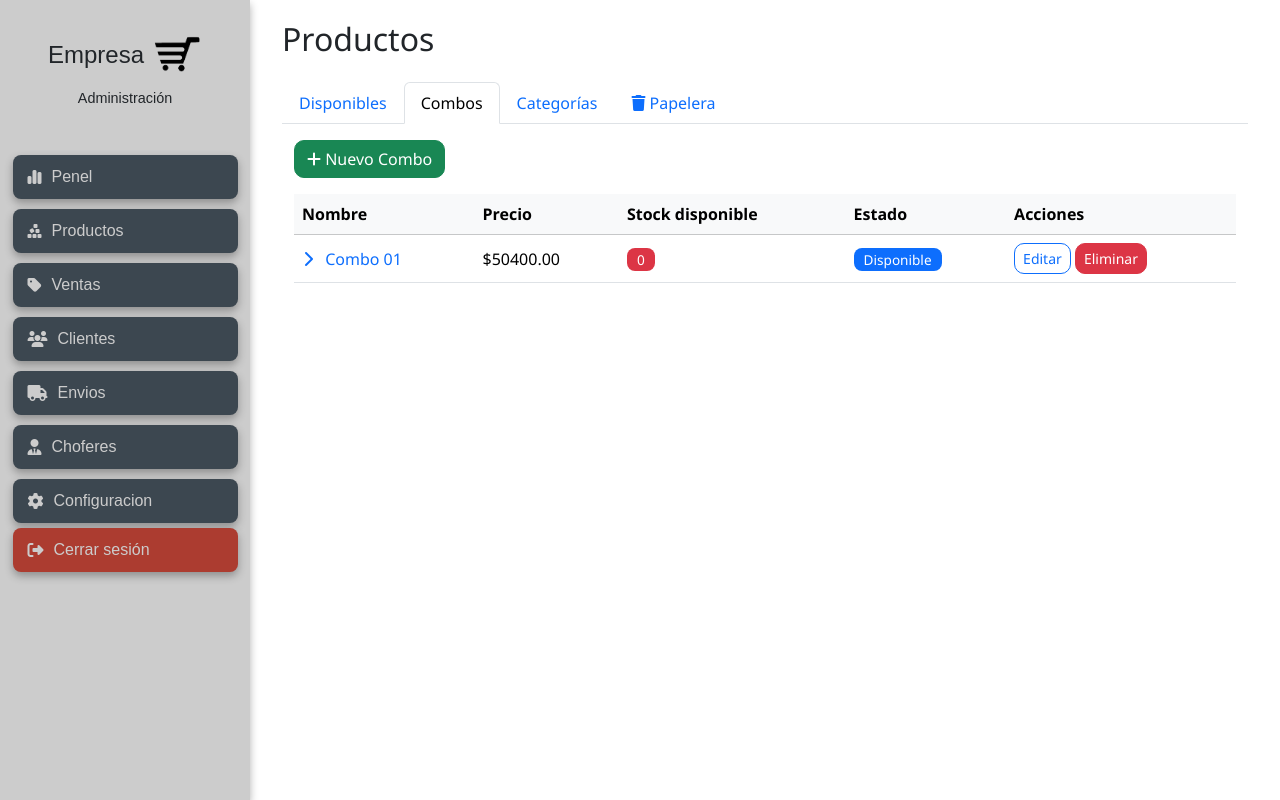
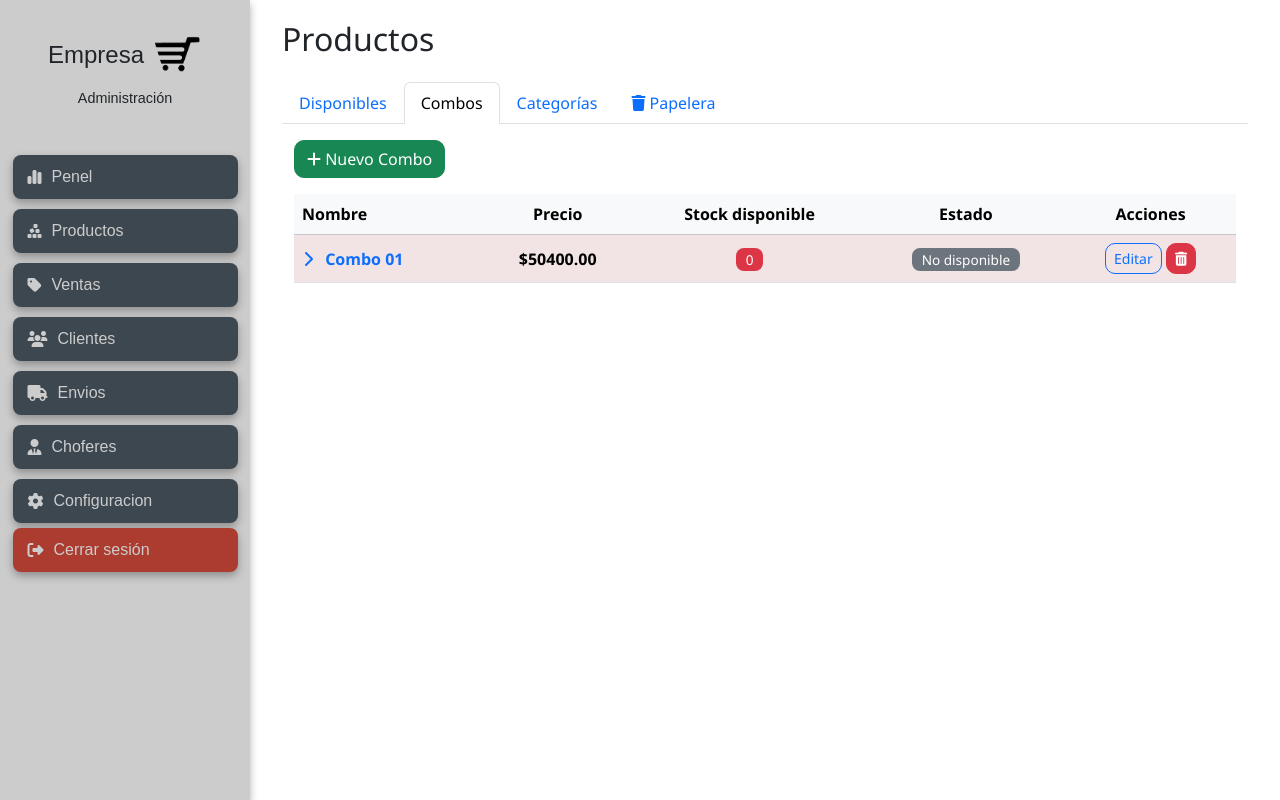
Before and after one commit to LeandroAgristola/ProyectoStock, a Django app: page /products/combos/ in a window 1280 px wide. Run offline with Django 5.2, Linux system fonts and the light colour scheme; a user stored in the database is signed in; data comes from the database, SQL or seed files in the repository; both versions use the stored data as it was after the commit; some web fonts are replaced.

Commit message:
ajustamos estilos visuales y animaciones de la seccion "combo" de la app product

```diff
--- a/products/models.py
+++ b/products/models.py
@@ -93,6 +93,11 @@ class Combo(models.Model):
             stocks.append(item.product.stock // item.quantity)
         return min(stocks) if stocks else 0
 
+    @property
+    def is_available(self):
+        """Disponible solo si tiene stock suficiente y está marcado como disponible."""
+        return self.available and self.max_available_stock() > 0
+
 
 class ComboItem(models.Model):
     combo = models.ForeignKey(Combo, related_name="items", on_delete=models.CASCADE)
--- a/products/templates/products/category_list.html
+++ b/products/templates/products/category_list.html
@@ -13,7 +13,7 @@
         <thead class="table-light">
             <tr>
                 <th style="width:20%">Categoría</th>
-                <th style="width:20%" class="text-center">Subcategorías</th>
+                <th style="width:60%" class="text-center">Subcategorías</th>
                 <th style="width:20%">Acciones</th>
             </tr>
         </thead>
--- a/products/templates/products/combo_list.html
+++ b/products/templates/products/combo_list.html
@@ -9,71 +9,96 @@
   </a>
 
   <div class="table-responsive">
-    <table class="table table-hover align-middle">
+    <table class="table table-hover table-striped align-middle">
         <thead class="table-light">
             <tr>
                 <th>Nombre</th>
-                <th>Precio</th>
-                <th>Stock disponible</th>
-                <th>Estado</th>
-                <th>Acciones</th>
+                <th class="text-center">Precio</th>
+                <th class="text-center">Stock disponible</th>
+                <th class="text-center">Estado</th>
+                <th class="text-center">Acciones</th>
             </tr>
         </thead>
         <tbody>
             {% for combo in combos %}
-            <tr>
+            <tr class="{% if combo.max_available_stock == 0 %} resaltado-rojo {% endif %} bg-light fw-semibold">
                 <td>
                     <button class="btn btn-link p-0 text-decoration-none"
                             type="button"
                             data-bs-toggle="collapse"
                             data-bs-target="#items{{ combo.id }}"
-                            aria-expanded="false">
-                        <i class="fa-solid fa-chevron-right me-2 collapse-indicator"></i>
-                        {{ combo.name }}
+                            aria-expanded="false"
+                            aria-controls="items{{ combo.id }}">
+                    <i class="fa-solid fa-chevron-right me-2 collapse-indicator" style="transition:transform .15s;"></i>
+                    <span class="fw-bold">{{ combo.name }}</span>
                     </button>
                 </td>
-                <td>${{ combo.calculated_price }}</td>
-                <td>
+                <td class="text-center">${{ combo.calculated_price }}</td>
+                <td class="text-center">
                   {% if combo.max_available_stock > 0 %}
-                    <span class="badge bg-success">{{ combo.max_available_stock }}</span>
+                    <span class="badge bg-success ">{{ combo.max_available_stock }}</span>
                   {% else %}
                     <span class="badge bg-danger">0</span>
                   {% endif %}
                 </td>
-                <td>
-                    {% if combo.available %}
-                        <span class="badge bg-primary">Disponible</span>
+                <td class="text-center">
+                    {% if combo.is_available %}
+                        <span class="badge bg-success">Disponible</span>
                     {% else %}
                         <span class="badge bg-secondary">No disponible</span>
                     {% endif %}
                 </td>
-                <td>
-                    <a href="{% url 'products:combo_edit' combo.id %}" class="btn btn-sm btn-outline-primary">Editar</a>
-                    <form action="{% url 'products:combo_delete' combo.id %}" method="post" class="d-inline">
-                        {% csrf_token %}
-                        <button type="submit" class="btn btn-sm btn-danger">Eliminar</button>
-                    </form>
+                <td class="text-center">
+                    <a href="{% url 'products:combo_edit' combo.id %}" class="btn btn-sm btn-outline-primary" title="Editar">
+                        Editar
+                    </a>
+                    <button type="button"
+                            class="btn btn-sm btn-danger"
+                            data-bs-toggle="modal"
+                            data-bs-target="#delCombo{{ combo.id }}"
+                            title="Eliminar">
+                        <i class="fa-solid fa-trash-can"></i>
+                    </button>
+
+                    <!-- Modal de advertencia -->
+                    <div class="modal fade" id="delCombo{{ combo.id }}" tabindex="-1">
+                        <div class="modal-dialog">
+                            <div class="modal-content">
+                                <div class="modal-header">
+                                    <h5 class="modal-title">Eliminar Combo</h5>
+                                    <button type="button" class="btn-close" data-bs-dismiss="modal"></button>
+                                </div>
+                                <div class="modal-body">
+                                    ¿Estás seguro de eliminar el combo <strong>{{ combo.name }}</strong>?
+                                </div>
+                                <div class="modal-footer">
+                                    <button type="button" class="btn btn-secondary" data-bs-dismiss="modal">Cancelar</button>
+                                    <form method="post" action="{% url 'products:combo_delete' combo.id %}">
+                                        {% csrf_token %}
+                                        <button type="submit" class="btn btn-danger">Eliminar</button>
+                                    </form>
+                                </div>
+                            </div>
+                        </div>
+                    </div>
                 </td>
             </tr>
             <!-- Fila expandible con los items -->
-            <tr class="collapse" id="items{{ combo.id }}">
+            <tr class="collapse bg-light" id="items{{ combo.id }}">
                 <td colspan="5">
-                    <ul class="list-group list-group-flush">
+                    <ul class="list-group list-group-flush ps-4">
                         {% for item in combo.items.all %}
-                        <li class="list-group-item {% if item.product.stock == 0 %}resaltado-rojo{% endif %}">
-                            <div class="d-flex justify-content-between">
+                        <li class="list-group-item py-1 border-0 bg-transparent {% if item.product.stock == 0 %}resaltado-rojo{% endif %}">
+                            <div class="d-flex">
                                 <div class="row">
-                                    <div class="col-10">
-                                    <span>{{ item.quantity }} x {{ item.product.name }}</span>
-                                    </div>
-                                    <div class="col-2"|>
+                                    <div class="col-8">{{ item.quantity }} x {{ item.product.name }}</div>
                                     {% if item.product.stock == 0 %}
-                                    <span class="badge bg-danger">Sin stock</span>
+                                        <div class="col-4"><span class="badge bg-danger">Sin stock</span></div>
                                     {% else %}
-                                    <span class="badge bg-secondary">Stock: {{ item.product.stock }}</span>
-                                    </div>
+                                        <div class="col-4"><span class="badge bg-secondary">Stock: {{ item.product.stock }}</span></div>
+                                    {% endif %}
                                 </div>
-                            {% endif %}
+                            </div>
                         </li>
                         {% empty %}
                         <li class="list-group-item text-muted">Sin productos en este combo</li>
@@ -81,6 +106,7 @@
                     </ul>
                 </td>
             </tr>
+
             {% empty %}
                 <tr><td colspan="5" class="text-center">No hay combos creados.</td></tr>
             {% endfor %}
@@ -88,4 +114,18 @@
     </table>
   </div>
 </div>
-{% endblock %}
+<script>
+document.addEventListener('DOMContentLoaded', function() {
+  // Rotación del chevron al expandir/colapsar
+  document.querySelectorAll('[data-bs-toggle="collapse"]').forEach(btn => {
+    const targetSel = btn.getAttribute('data-bs-target');
+    const icon = btn.querySelector('.collapse-indicator');
+    const target = document.querySelector(targetSel);
+    if (!target || !icon) return;
+
+    target.addEventListener('show.bs.collapse', () => { icon.style.transform = 'rotate(90deg)'; });
+    target.addEventListener('hide.bs.collapse', () => { icon.style.transform = 'rotate(0)'; });
+  });
+});
+</script>
+{% endblock product_content %}
```
Also changed, not shown: db.sqlite3.
